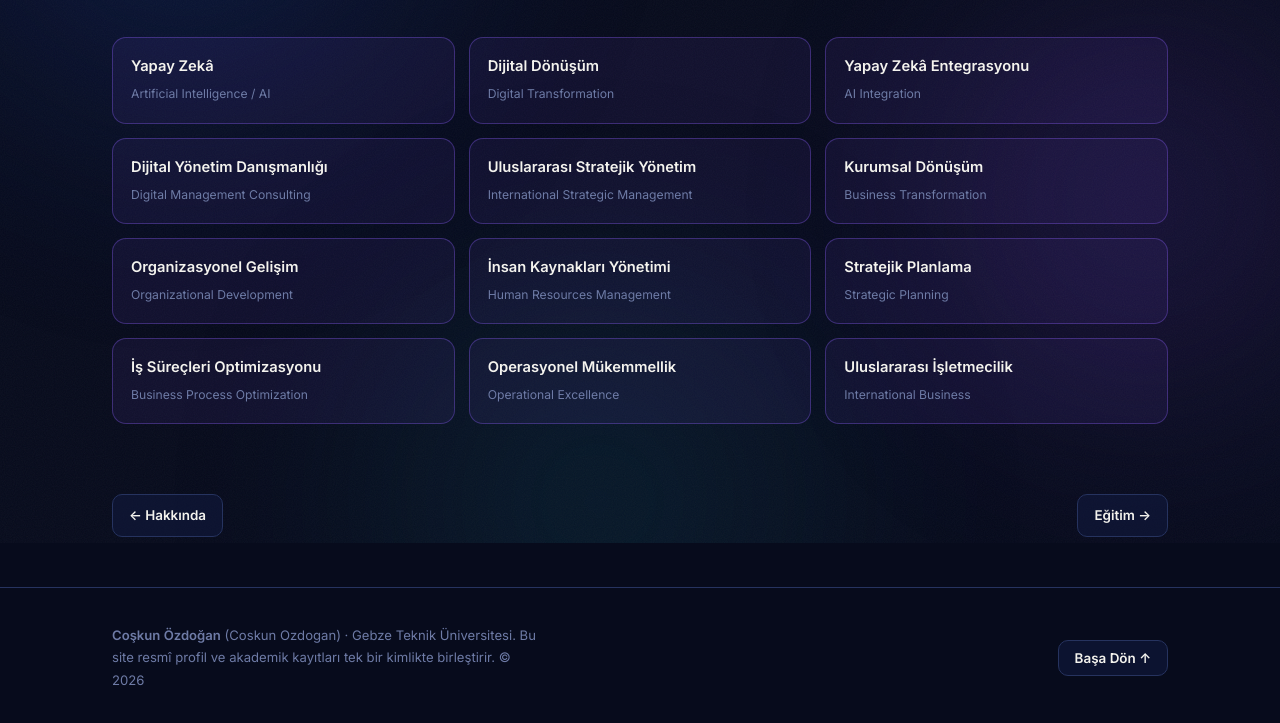
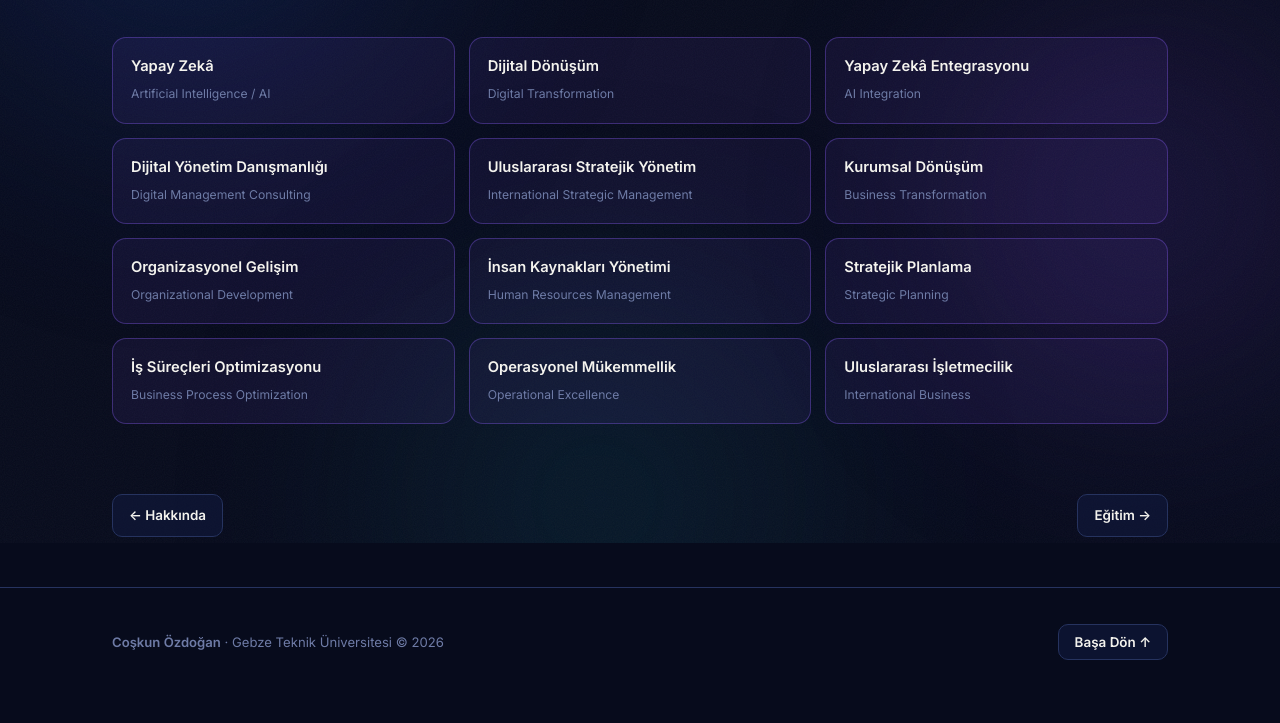
Before and after one commit to csknozdgn/csknozdgn.github.io, a plain HTML site: page uzmanlik.html in a window 1280 px wide. Shown: the part 257-980 px from the top of the page. Drawn offline with Linux system fonts and the light colour scheme.

Commit message:
Update footer content in uzmanlik.html
Removed the academic title from the footer while keeping the university affiliation.

```diff
--- a/uzmanlik.html
+++ b/uzmanlik.html
@@ -278,7 +278,7 @@ footer{border-top:1px solid var(--line);padding:36px 0 46px;margin-top:30px}.foo
 <div class="pager"><a class="btn ghost small" href="/hakkinda" rel="prev">← Hakkında</a><a class="btn ghost small" href="/egitim" rel="next">Eğitim →</a></div>
 </main>
 
-<footer><div class="wrap foot"><p><strong>Coşkun Özdoğan</strong> (Coskun Ozdogan) · Gebze Teknik Üniversitesi. Bu site resmî profil ve akademik kayıtları tek bir kimlikte birleştirir. © <span id="yil">2026</span></p><button class="btn ghost small" id="toTop" type="button">Başa Dön ↑</button></div></footer>
+<footer><div class="wrap foot"><p><strong>Coşkun Özdoğan</strong> · Gebze Teknik Üniversitesi © <span id="yil">2026</span></p><button class="btn ghost small" id="toTop" type="button">Başa Dön ↑</button></div></footer>
 </div>
 
 <div id="toast" role="status" aria-live="polite"></div>
```
